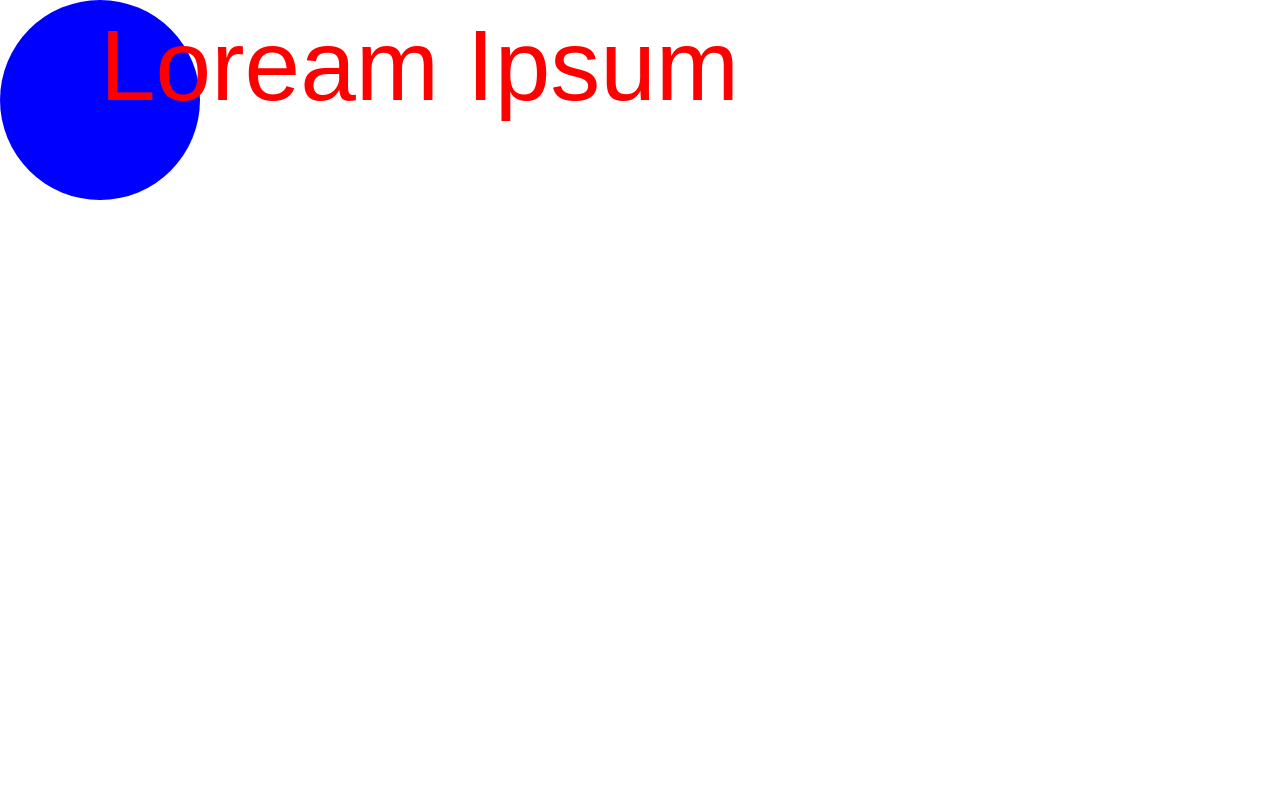
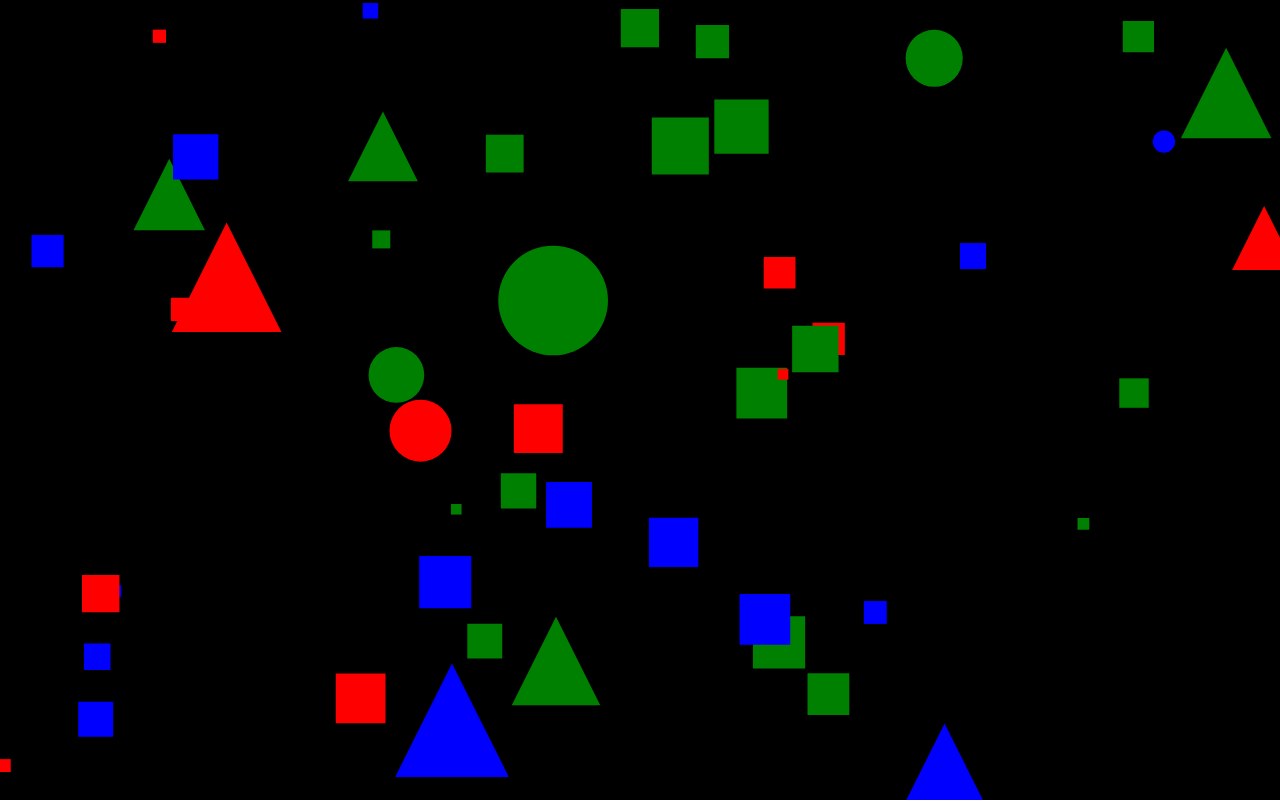
Before and after one commit to krunalsinh/learn-canvas, a plain HTML site: page 01 basic/index.html in a window 1280 px wide. Drawn offline with Linux system fonts and the light colour scheme.

Commit message:
animate shapes

```diff
--- /dev/null
+++ b/01 basic/elements.js
@@ -0,0 +1,65 @@
+import {drawRectangle, drawCircle, drawTriangle} from '../common/common-functions.js';
+class box{
+    constructor(ctx,x,y,width,height,color){
+        this.ctx = ctx;
+        this.x = x;
+        this.y = y;
+        this.width = width;
+        this.height = height;
+        this.color = color;
+        this.sx = 6 * (Math.random() - 0.5);
+        this.sy = 6 * (Math.random() - 0.5);
+    }
+    animate(){
+        this.x += this.sx;
+        this.y += this.sy;
+
+        if(this.x + this.width > innerWidth || this.x < 0){
+            this.sx = -this.sx;
+        }
+        if(this.y + this.height > innerHeight || this.y < 0){
+            this.sy = -this.sy;
+        }
+        drawRectangle(this.ctx, this.x, this.y, this.width, this.height, this.color);
+    }
+}
+
+class circle extends box{
+    constructor(ctx,x,y,radius,color,width,height){
+       super(ctx,x,y,width,height,color);
+       this.radius = radius;
+    }
+    animate(){
+        this.x += this.sx;
+        this.y += this.sy;
+
+        if(this.x + this.radius > innerWidth || this.x < this.radius){
+            this.sx = -this.sx;
+        }
+        if(this.y + this.radius > innerHeight || this.y < this.radius){
+            this.sy = -this.sy;
+        }
+        drawCircle(this.ctx, this.x , this.y , this.radius, this.color)
+    }
+}
+
+class triangle extends box{
+    constructor(ctx,x,y,radius,color,width,height){
+       super(ctx,x,y,width,height,color);
+       this.radius = radius;
+    }
+    animate(){
+        this.x += this.sx;
+        this.y += this.sy;
+
+        if(this.x + this.radius * 2 > innerWidth || this.x < 0){
+            this.sx = -this.sx;
+        }
+        if(this.y + this.radius * 2 > innerHeight || this.y < 0){
+            this.sy = -this.sy;
+        }
+        drawTriangle(this.ctx, this.x , this.y , this.radius, this.color)
+    }
+}
+
+export {box, circle, triangle};
--- a/01 basic/index.html
+++ b/01 basic/index.html
@@ -10,10 +10,13 @@
             padding: 0;
             box-sizing: border-box;
         }
+        html,body{
+            overflow: hidden;
+        }
     </style>
 </head>
 <body>
     <canvas id="canvas"></canvas>
-    <script src="./page.js"></script>
+    <script src="./page.js" type="module"></script>
 </body>
 </html>
--- a/01 basic/page.js
+++ b/01 basic/page.js
@@ -1,45 +1,39 @@
+import {fillRect, drawTriangle, drawCircle} from '../common/common-functions.js';
+import {box, circle, triangle} from "./elements.js";
+
 const canvas = document.querySelector("#canvas");
+const ctx = canvas.getContext('2d');
 canvas.height = innerHeight;
 canvas.width = innerWidth;
 
-const ctx = canvas.getContext('2d');
+const eleCount = 50;
+const colors = ['red', 'green', 'blue', 'yellow'];
+const arr = [];
 
-// drawRectangle(ctx, 100, 100, 400, 500, 'red');
-// drawRectangle(ctx);
-drawCircle(ctx, 100, 100, 100,  'blue');
-// drawCircle(ctx);
-// drawLine(ctx,10,10,500,500, 3, 'red');
+for(let i = 0; i < eleCount; i++){
+    const radius = Math.random() * 50 + 10;
+    const width = radius, height = radius;
+    const randX = (Math.random() * (innerWidth - radius * 2)) + radius;
+    const randY = (Math.random() * (innerHeight - radius * 2)) + radius;
+    const color = colors[Math.floor(Math.random() * (colors.length - 1))];
 
-addText(ctx, 100, 100, "100px", 'sans-serif', 'red', 'Loream Ipsum')
-
-function drawRectangle(context, x = 0, y = 0 , width = 50, height = 50, color = "#666"){
-    context.beginPath();
-    context.rect( x, y, width, height);
-    context.fillStyle = color;
-    context.fill();
-    context.closePath();
+    if(Math.random() < 0.75){
+        arr.push(new box(ctx, randX, randY, height, width, color));
+    }else if(Math.random() < 0.35){
+        arr.push(new circle(ctx, randX, randY, radius, color));
+    }else{
+        arr.push(new triangle(ctx, randX, randY, radius, color));
+    }
 }
 
-function drawCircle(context, x = 0, y = 0, radius = 50, color = "#666"){
-    context.beginPath();
-    context.arc(x , y , radius, 0, Math.PI * 2, false);
-    context.fillStyle = color;
-    context.fill();
-    context.closePath();
+function animationFunc(){
+    fillRect(ctx, 0 , 0, innerWidth, innerHeight, '#000');
+    arr.forEach(e => e.animate());
+    requestAnimationFrame(animationFunc);
 }
 
-function drawLine(context, x1 = 0, y1 = 0 , x2 = 0, y2 = 0, strokeWidth = 1, color = "#666"){
-    context.beginPath();
-    context.moveTo(x1, y1);
-    context.lineTo(x2, y2);
-    context.lineWidth = strokeWidth;
-    context.strokeStyle = color;
-    context.stroke();
-    context.closePath();
-}
 
-function addText(context,x,y, fontSize = '10px', fontFamily = "sans-serif", color = "#666", text = ""){
-    context.font = `${fontSize}  sans-serif`;
-    context.fillStyle = color;
-    context.fillText(text, x, y);
-}
+// drawCircle(ctx,150,150,100, 'blue')
+// drawTriangle(ctx, 50, 50, 100, 'red');
+
+animationFunc()
--- /dev/null
+++ b/common/common-functions.js
@@ -0,0 +1,59 @@
+// drawRectangle(ctx, 100, 100, 400, 500, 'red');
+// drawRectangle(ctx);
+// drawCircle(ctx, 100, 100, 100,  'blue');
+// drawCircle(ctx);
+// drawLine(ctx,10,10,500,500, 3, 'red');
+//addText(ctx, 100, 100, "200px", 'sans-serif', 'red', 'Loream Ipsum');
+
+function drawRectangle(context, x = 0, y = 0 , width = 50, height = 50, color = "#666"){
+    context.beginPath();
+    context.rect( x, y, width, height);
+    context.fillStyle = color;
+    context.fill();
+    context.closePath();
+}
+
+function drawCircle(context, x = 0, y = 0, radius = 50, color = "#666"){
+    context.beginPath();
+    context.arc(x , y , radius, 0, Math.PI * 2, false);
+    context.fillStyle = color;
+    context.fill();
+    context.closePath();
+}
+
+function drawLine(context, x1 = 0, y1 = 0 , x2 = 0, y2 = 0, strokeWidth = 1, color = "#666"){
+    context.beginPath();
+    context.moveTo(x1, y1);
+    context.lineTo(x2, y2);
+    context.lineWidth = strokeWidth;
+    context.strokeStyle = color;
+    context.stroke();
+    context.closePath();
+}
+
+function addText(context,x,y, fontSize = '10px', fontFamily = "sans-serif", color = "#666", text = ""){
+    context.font = `${fontSize}  ${fontFamily}`;
+    context.fillStyle = color;
+    context.fillText(text, x, y);
+}
+
+function fillRect(context, x = 0, y = 0 , width = 50, height = 50, color = "#666"){
+    context.beginPath();
+    context.fillStyle = color;
+    context.fillRect(x, y, width, height)
+    context.closePath();
+}
+
+
+function drawTriangle(context, x = 0, y = 0, radius = 50, color = "#666"){
+    context.beginPath();
+    context.moveTo(x + radius, y);
+    context.lineTo(x + radius * 2, y + radius * 2);
+    context.lineTo(x , y + radius * 2);
+    context.fillStyle = color;
+    context.fill();
+    context.closePath();
+
+}
+
+export {drawRectangle, drawCircle, drawTriangle, drawLine, addText, fillRect };
```
